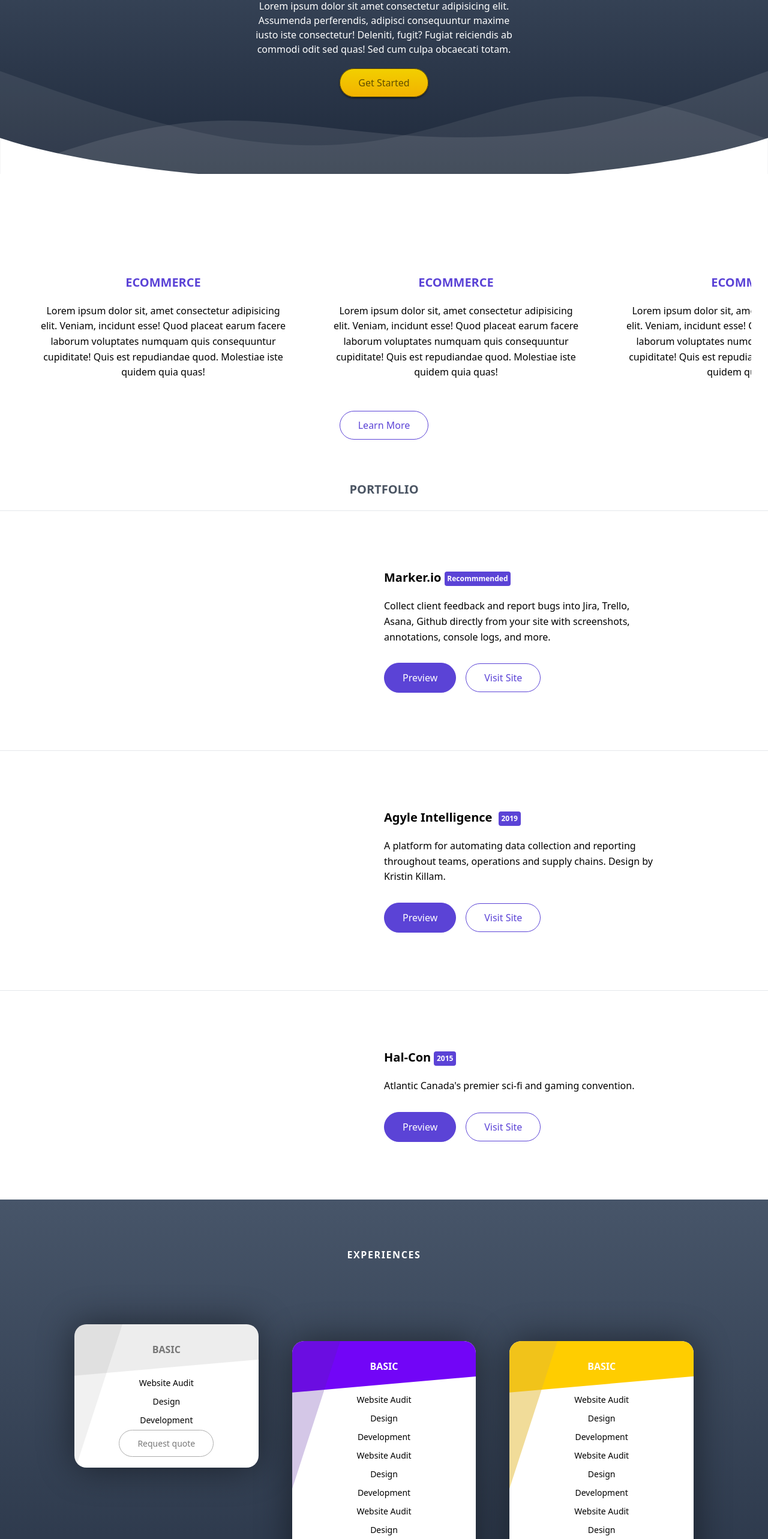
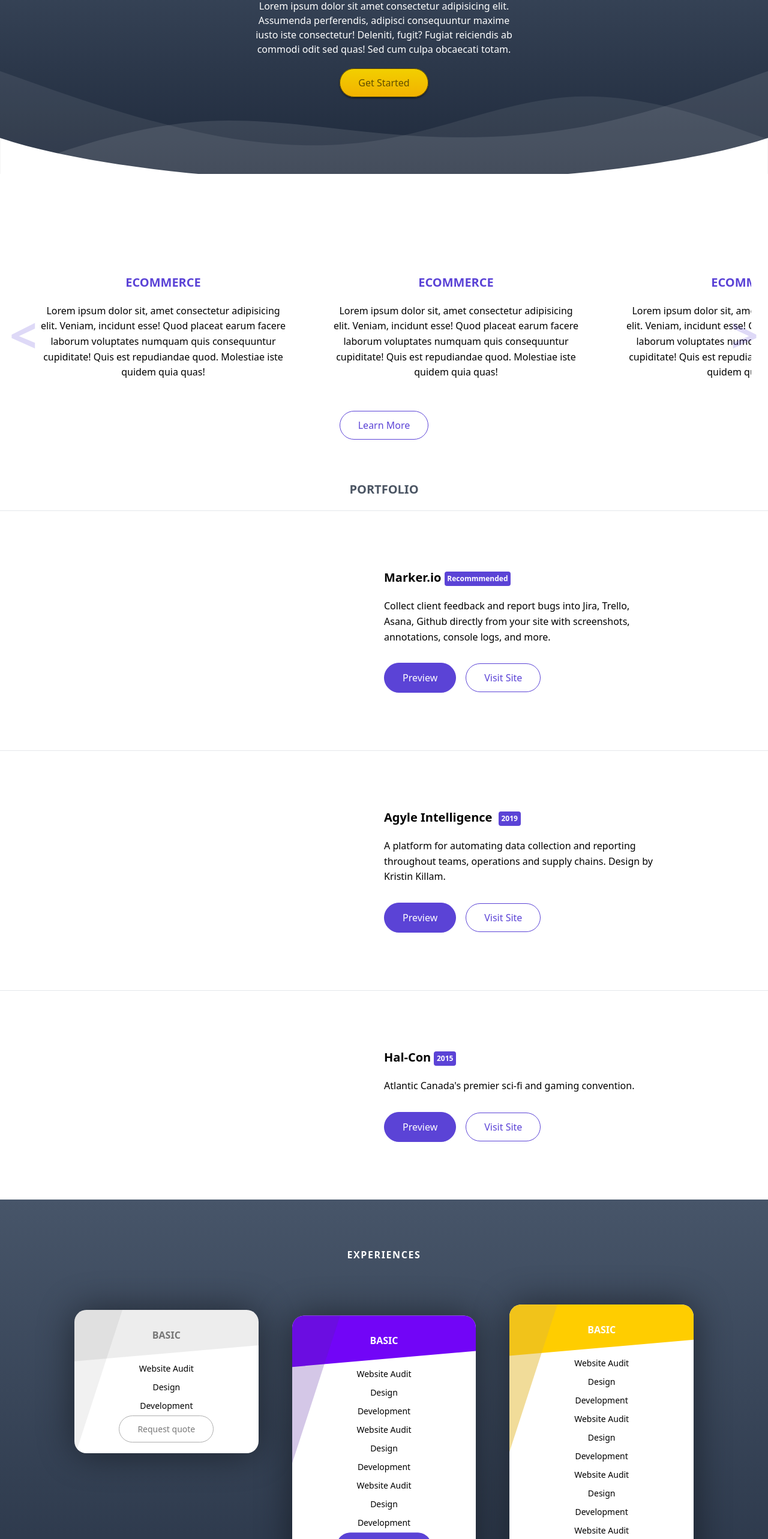
Before and after one commit to amunim/amunim-portfolio, a Next.js app: page / in a window 1280 px wide. Shown: the part 234-2800 px from the top of the page at 60% size. Built offline with nearby package versions, Linux system fonts and the light colour scheme.

Commit message:
Added animations to headers and expirience boxes

```diff
--- a/components/Tooltip.tsx
+++ b/components/Tooltip.tsx
@@ -24,7 +24,7 @@ export default function Tooltip({ text, visiblity }: { text: string, visiblity:
 
     return (
         <>
-            <div ref={ref} style={{ top: `${tooltipY - 45}px`, left: `${tooltipX - (width / 2)}px`, scale: visiblity ? "100%" : "0%", opacity: visiblity ? 1 : 0.3 }} className="fixed bg-black text-white z-[1000] rounded-md py-2 px-1 transition-[opacity] duration-300 after:content[' '] after:absolute after:top-full after:left-1/2 after:-ml-1 after:border-[5px] after:border-solid after:border-transparent after:border-t-black">
+            <div ref={ref} style={{ top: `${tooltipY - 55}px`, left: `${tooltipX - (width / 2)}px`, scale: visiblity ? "100%" : "0%", opacity: visiblity ? 1 : 0.3 }} className="fixed bg-black text-white z-[1000] rounded-md py-2 px-1 transition-[opacity] duration-300 after:content[' '] after:absolute after:top-full after:left-1/2 after:-ml-1 after:border-[5px] after:border-solid after:border-transparent after:border-t-black">
                 <span>{text}</span>
             </div>
         </>
--- /dev/null
+++ b/hooks/useOnScreen.tsx
@@ -0,0 +1,19 @@
+import { RefObject, useEffect, useMemo, useRef, useState } from "react";
+
+export default function useOnScreen(ref: RefObject<HTMLElement>)
+{
+    const [intersecting, setIntersecting] = useState(false);
+
+    let observer = useRef<IntersectionObserver>();// = useMemo(() => new IntersectionObserver(([entry]) => setIntersecting(entry.isIntersecting)), [ref]);
+
+    useEffect(() => {
+        observer.current = new IntersectionObserver(([entry]) => setIntersecting(entry.isIntersecting));
+
+        if (ref.current != null)
+            observer.current.observe(ref.current);
+
+        return () => observer.current.disconnect();
+    }, []);
+
+    return intersecting;
+}
--- a/pages/index.tsx
+++ b/pages/index.tsx
@@ -2,11 +2,12 @@ import Head from 'next/head'
 import Image from 'next/image'
 import styles from '@/styles/Home.module.css'
 import NavMenu from '@/components/NavMenu'
-import { useEffect, useState } from 'react'
+import { useEffect, useRef, useState } from 'react'
 import PortfolioItem from '@/components/PortfolioItem'
 import { getPortfolioItems, PortfolioParams } from '@/services/portfolioService'
 import { GetServerSideProps, InferGetServerSidePropsType } from 'next'
 import Tooltip from '@/components/Tooltip'
+import useOnScreen from '@/hooks/useOnScreen'
 
 export const getServerSideProps: GetServerSideProps<{ portfolio: PortfolioParams[] }> = async (context) => {
   const portfolio: PortfolioParams[] = await getPortfolioItems();
@@ -18,6 +19,8 @@ export const getServerSideProps: GetServerSideProps<{ portfolio: PortfolioParams
 export default function Home({ portfolio }: InferGetServerSidePropsType<typeof getServerSideProps>) {
   const [navBarPosition, setNavBarPosition] = useState("");
   const [tooltipVisiblity, setTooltipVisiblity] = useState(false);
+  const expirienceRef = useRef(null);
+  const isExpirienceDivVisible = useOnScreen(expirienceRef);
 
   function onScroll() {
     if (window.scrollY > 0)
@@ -52,7 +55,7 @@ export default function Home({ portfolio }: InferGetServerSidePropsType<typeof g
             <div id={styles.intro_divider}>
               <div className='text-center pt-24 pb-20 px-7 mx-auto'>
                 <div className='flex'>
-                  <div className='mx-auto w-2/3 basis-2/3 px-7'>
+                  <div className='mx-auto w-2/3 basis-2/3 px-7 fade-in'>
                     <h1 className='uppercase font-bold text-lg'>
                       Software Enginner |
                       <br />
@@ -72,20 +75,20 @@ export default function Home({ portfolio }: InferGetServerSidePropsType<typeof g
           <article className="container pt-0 mx-auto px-7 lg:pb-20">
             <div>
               <div className='overflow-hidden'>
-                <ul className='flex flex-row text-center'>
-                  <li className='lg:min-w-[30rem] pb-8 mx-1 px-8 flex flex-col'>
+                <ul className='flex flex-row text-center after:content-[" "] after:block'>
+                  <li className='lg:min-w-[30rem] pb-8 mx-1 px-8 flex flex-col fade-in'>
                     <svg className='icon overflow-hidden align-middle'>
                     </svg>
                     <h4 className='color-primary uppercase'>ecommerce</h4>
                     <p>Lorem ipsum dolor sit, amet consectetur adipisicing elit. Veniam, incidunt esse! Quod placeat earum facere laborum voluptates numquam quis consequuntur cupiditate! Quis est repudiandae quod. Molestiae iste quidem quia quas!</p>
                   </li>
-                  <li className='lg:min-w-[30rem] pb-8 mx-1 px-8 flex flex-col'>
+                  <li className='lg:min-w-[30rem] pb-8 mx-1 px-8 flex flex-col fade-in'>
                     <svg className='icon overflow-hidden align-middle'>
                     </svg>
                     <h4 className='color-primary uppercase'>ecommerce</h4>
                     <p>Lorem ipsum dolor sit, amet consectetur adipisicing elit. Veniam, incidunt esse! Quod placeat earum facere laborum voluptates numquam quis consequuntur cupiditate! Quis est repudiandae quod. Molestiae iste quidem quia quas!</p>
                   </li>
-                  <li className='lg:min-w-[30rem] pb-8 mx-1 px-8 flex flex-col'>
+                  <li className='lg:min-w-[30rem] pb-8 mx-1 px-8 flex flex-col fade-in'>
                     <svg className='icon overflow-hidden align-middle'>
                     </svg>
                     <h4 className='color-primary uppercase'>ecommerce</h4>
@@ -98,6 +101,10 @@ export default function Home({ portfolio }: InferGetServerSidePropsType<typeof g
                     <p>Lorem ipsum dolor sit, amet consectetur adipisicing elit. Veniam, incidunt esse! Quod placeat earum facere laborum voluptates numquam quis consequuntur cupiditate! Quis est repudiandae quod. Molestiae iste quidem quia quas!</p>
                   </li>
                 </ul>
+              </div>
+              <div>
+                <button className='absolute opacity-20 border-none top-[45%] left-0 slideshow-control'>&lt;</button>
+                <button className='absolute opacity-20 border-none top-[45%] right-0 slideshow-control'>&gt;</button>
               </div>
               <div className='text-center'>
                 <a href='#portfolio' className='btn btn-secondary'>Learn More</a>
@@ -117,7 +124,7 @@ export default function Home({ portfolio }: InferGetServerSidePropsType<typeof g
           <div className='container mx-auto pt-6 px-8'>
             <div className='text-center grid lg:grid-cols-3 md:grid-cols-2 grid-cols-1 lg:px-16'>
               <div className='mx-auto px-7 w-full'>
-                <div className='experience-box relative'>
+                <div className={`experience-box relative translate-y-[10%] ${(isExpirienceDivVisible ? "!translate-y-[-10%] !opacity-100": "")}`}>
                   <h3 className='uppercase text-base relative z-30 text-[#777]'>Basic</h3>
                   <ul className='feature-list'>
                     <li onMouseOver={() => setTooltipVisiblity(true)} onMouseOut={() => setTooltipVisiblity(false)} className="cursor-pointer">Website Audit</li>
@@ -130,7 +137,7 @@ export default function Home({ portfolio }: InferGetServerSidePropsType<typeof g
                 </div>
               </div>
               <div className='mx-auto p-7 w-full'>
-                <div className='experience-box relative before:bg-[#7205f7] after:bg-[#5826a082]'>
+                <div className={`experience-box relative before:bg-[#7205f7] after:bg-[#5826a082] translate-y-[20%] ${(isExpirienceDivVisible ? "!translate-y-[-10%] !opacity-100": "")}`}>
                   <h3 className='uppercase text-base relative z-30 text-white'>Basic</h3>
                   <ul className='feature-list'>
                     <li>Website Audit</li>
@@ -149,7 +156,7 @@ export default function Home({ portfolio }: InferGetServerSidePropsType<typeof g
                 </div>
               </div>
               <div className='mx-auto p-7 w-full'>
-                <div className='experience-box relative before:bg-[#ffcd00] after:bg-[#e4ba34]'>
+                <div ref={expirienceRef} className={`experience-box relative before:bg-[#ffcd00] after:bg-[#e4ba34] translate-y-[30%] ${(isExpirienceDivVisible ? "!translate-y-[-10%] !opacity-100": "")}`}>
                   <h3 className='uppercase text-base relative z-30 text-white'>Basic</h3>
                   <ul className='feature-list'>
                     <li>Website Audit</li>
--- a/styles/globals.css
+++ b/styles/globals.css
@@ -117,6 +117,21 @@ html {
     transition: color 0.15s ease-in-out, background-color 0.15s ease-in-out, border-color 0.15s ease-in-out, border-radius 0.15s ease-in-out, box-shadow 0.15s ease-in-out;
 }
 
+.fade-in {
+    animation: fadeInAnimation ease 3s;
+    animation-fill-mode: forwards;
+}
+
+@keyframes fadeInAnimation {
+    0% {
+        opacity: 0;
+    }
+
+    100% {
+        opacity: 1;
+    }
+}
+
 .badge-sm {
     font-size: 12px;
     vertical-align: middle;
@@ -128,6 +143,20 @@ html {
     background-attachment: fixed;
 }
 
+.slideshow-control {
+    font-size: 5rem;
+    color: var(--primary);
+    font-weight: bolder;
+    opacity: 0.2;
+    transition: opactiy ease-in 2s;
+    padding: 1rem;
+    transform: translateY(-25%);
+}
+
+.slideshow-control:hover {
+    opacity: 1;
+}
+
 .experience-box {
     background-color: #FFF;
     border-radius: 20px;
@@ -136,6 +165,9 @@ html {
     margin-right: auto;
     padding: 30px 15px;
     overflow: hidden;
+    opacity: 0.25;
+
+    transition: transform ease-in 0.65s, opacity ease-in 0.2s;
 }
 
 .experience-box::before {
@@ -176,6 +208,14 @@ html {
     margin-bottom: 10px;
 }
 
+.opacity-100 {
+    opacity: 1;
+}
+
+.translate-y-0 {
+    transform: translateY(0);
+}
+
 .feature-list > li {
     display: block;
     padding: 5px 20px;
```
